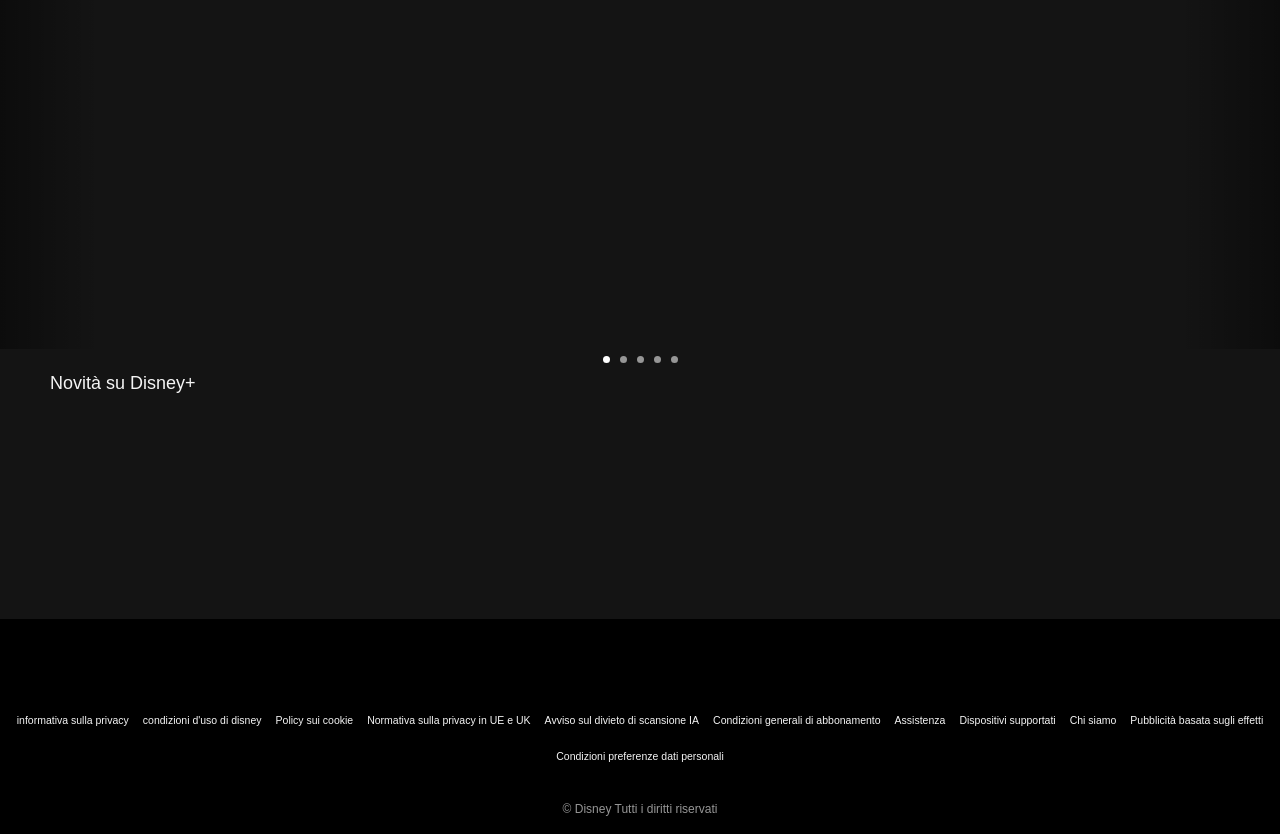
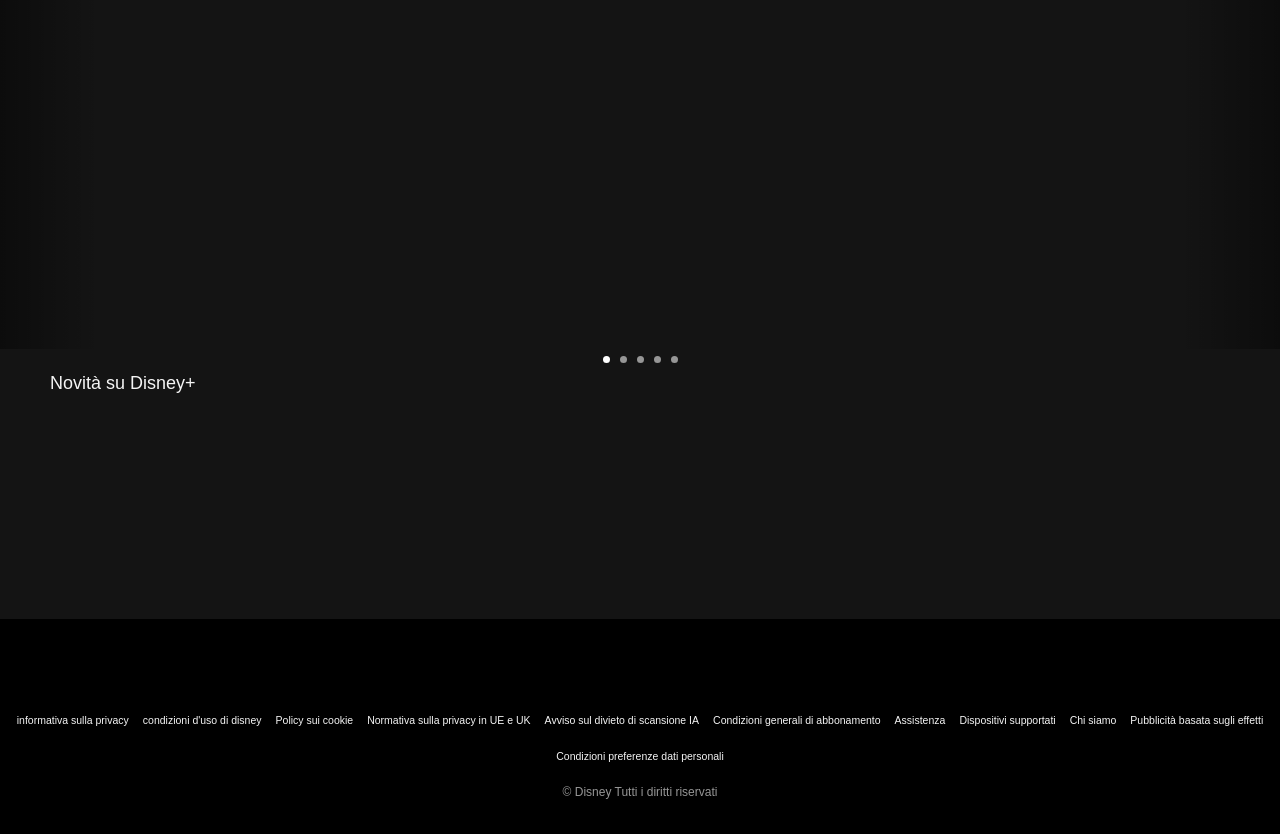
Before and after one commit to MattiaOrtolani/Disney, a website with bundled scripts: page index.html in a window 1280 px wide. Shown: the part 145-979 px from the top of the page. Built offline with nearby package versions, Linux system fonts and the light colour scheme; no server answers; files whose address does not match are found by name.

Commit message:
fix footer

```diff
--- a/SCSS/components/footer/_footer.scss
+++ b/SCSS/components/footer/_footer.scss
@@ -44,7 +44,7 @@
     {
         color: $light-grey-color;
         font-size: 1.2rem;
-        margin-top: 2.8rem;
+        margin-top: 1.1rem;
         margin-bottom: 1.8rem;
     }
 
```
Also changed, not shown: css/main.css.
